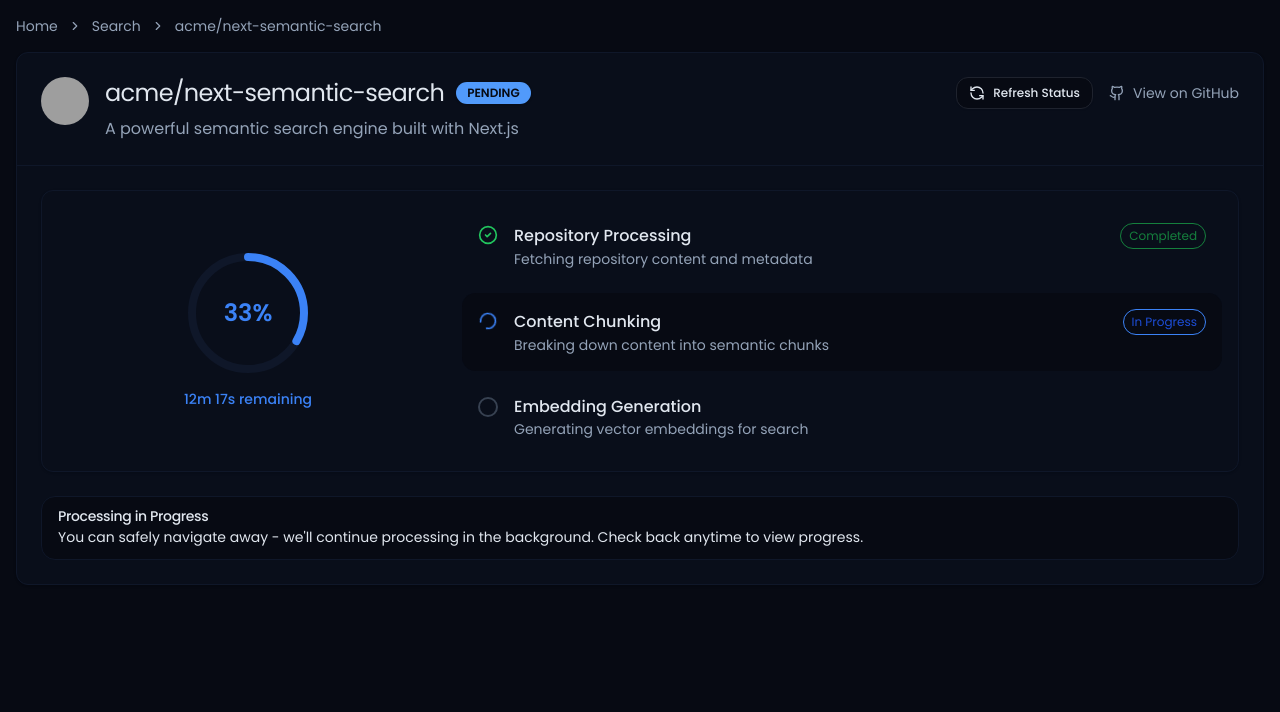
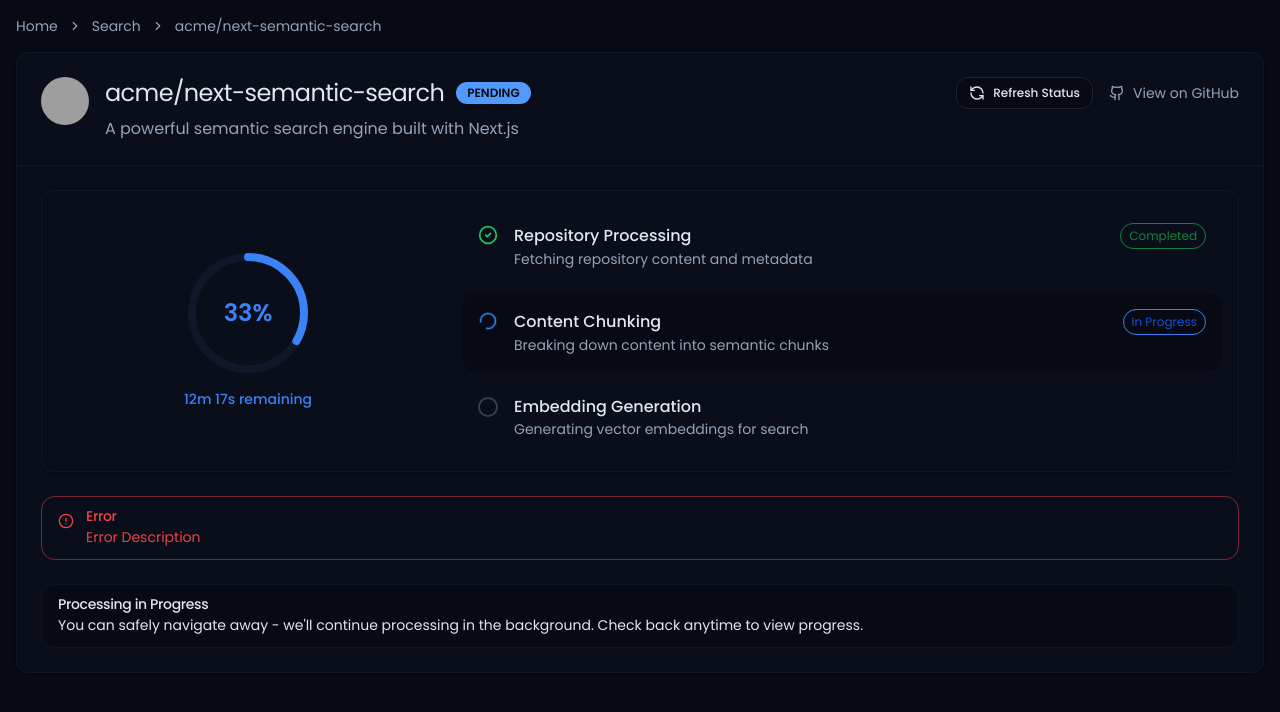
Before and after one commit to SinghAstra/UnderstandX, a Next.js app: page /repository/1/process in a window 1280 px wide. Shown: the top 712 px of the page. Built offline with nearby package versions, Linux system fonts and the light colour scheme; grey boxes are pictures that could not be loaded.

Commit message:
API Route

```diff
--- a/app/(public)/repository/[repositoryId]/process/page.tsx
+++ b/app/(public)/repository/[repositoryId]/process/page.tsx
@@ -7,24 +7,14 @@
 import { Badge } from "@/components/ui/badge";
 import { Button } from "@/components/ui/button";
 import { Card, CardContent, CardHeader } from "@/components/ui/card";
-import { ProcessingStatus } from "@/types/jobs";
 import { AlertCircle, CheckCircle2, Github, RefreshCcw } from "lucide-react";
-import { useParams } from "next/navigation";
 import React, { useEffect, useState } from "react";
 
-const ProcessingStatusPage = () => {
-  const [status, setStatus] = useState<ProcessingStatus | null>(null);
-  const [loading, setLoading] = useState(true);
-  const params = useParams();
-  const repositoryId = params.repositoryId as string;
-  //   const [error, setError] = useState(null);
-
-  const mockStatus: ProcessingStatus = {
+const mockStatus = {
   currentJob: "CHUNK_GENERATION",
   startTime: new Date().toISOString(),
   repoSize: 1024,
   repository: {
-      id: repositoryId,
     githubId: 123456789,
     name: "next-semantic-search",
     fullName: "acme/next-semantic-search",
@@ -36,6 +26,10 @@
     avatarUrl: "https://avatars.githubusercontent.com/u/12345678?v=4",
   },
 };
+
+const ProcessingStatusPage = () => {
+  const [status, setStatus] = useState(mockStatus);
+  const [loading, setLoading] = useState(true);
 
   useEffect(() => {
     // Replace with actual API call
@@ -119,18 +113,16 @@
             </CardHeader>
             <CardContent className="pt-6">
               <ProgressVisualization
-                currentJob={status.currentJob}
+                currentJob={"CHUNK_GENERATION"}
                 repoSize={status.repoSize}
                 startTime={new Date()}
               />
 
-              {status.error && (
               <Alert className="mt-6" variant="destructive">
                 <AlertCircle className="h-4 w-4" />
                 <AlertTitle>Error</AlertTitle>
-                  <AlertDescription>{status.error}</AlertDescription>
+                <AlertDescription>Error Description</AlertDescription>
               </Alert>
-              )}
 
               {status.currentJob !== "COMPLETED" && (
                 <Alert className="mt-6">
--- a/app/api/repository/process/route.ts
+++ b/app/api/repository/process/route.ts
@@ -119,7 +119,7 @@
       where: {
         repositoryId: newRepo.id,
         embeddings: {
-          equals: [],
+          equals: null,
         },
       },
       select: {
@@ -128,14 +128,17 @@
       },
     });
 
+    console.log("chunksForEmbedding.length is ", chunksForEmbedding.length);
+
     const BATCH_SIZE = 5;
     if (chunksForEmbedding.length > 0) {
-      const chunkText = chunksForEmbedding.map((chunk) => chunk.content);
-      console.log("chunkText.length is ", chunkText.length);
+      const chunkTexts = chunksForEmbedding.map((chunk) => chunk.content);
+      console.log("chunkTexts.length is ", chunkTexts.length);
       const embeddingResults = await batchGenerateEmbeddings(
-        chunkText,
+        chunkTexts,
         BATCH_SIZE
       );
+      console.log("embeddingResults.length is ", embeddingResults.length);
 
       // Update chunks with embeddings
       await Promise.all(
@@ -152,10 +155,10 @@
     }
 
     // 9. Update repository status to success
-    // await prisma.repository.update({
-    //   where: { id: newRepo.id },
-    //   data: { status: "SUCCESS" },
-    // });
+    await prisma.repository.update({
+      where: { id: newRepo.id },
+      data: { status: "SUCCESS" },
+    });
 
     return NextResponse.json({
       repositoryId: newRepo.id,
```
Lines whose indentation alone changed are shown as unchanged.
